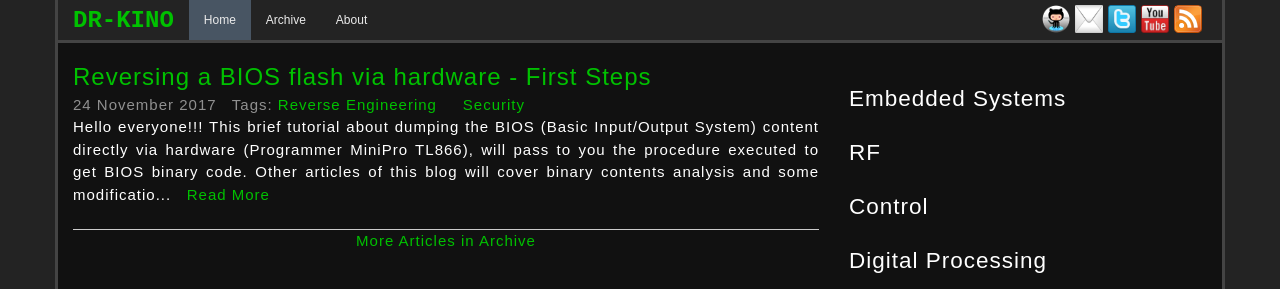
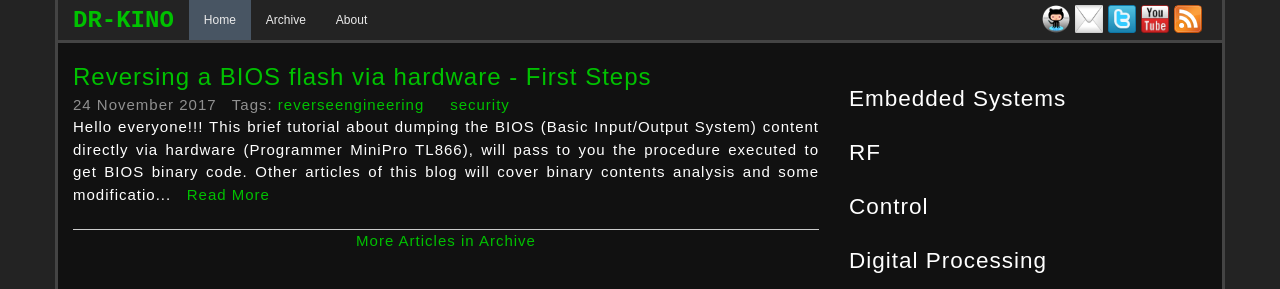
Before and after one commit to dr-kino/dr-kino.github.io, a Jekyll site: the page built from index.html, in a window 1280 px wide and 900 px high. Shown: the top 289 px of the window. Built offline with Jekyll 4.4.1, drawn with Linux system fonts in a browser that asks for light colours; nearby versions of some CDN libraries; comment, search, counter and statistics services are not loaded.

Commit message:
Initial Commit

```diff
--- a/_posts/2017-11-24-reversing-a-bios-flash-via-hardware-first-steps.markdown
+++ b/_posts/2017-11-24-reversing-a-bios-flash-via-hardware-first-steps.markdown
@@ -2,8 +2,8 @@
 layout: article
 title: Reversing a BIOS flash via hardware - First Steps
 tags:
-  - Reverse Engineering
-  - Security
+  - reverseengineering
+  - security
 author:
   name: Rafael Cavalcanti
   url: /profile/rafaelcavalcanti/
--- a/index.html
+++ b/index.html
@@ -25,7 +25,7 @@
     <ul class="briefPosts">
       {% assign numFound = 0 %}
       {% for post in site.posts %}
-        {% if post.tags contains "Embedded Systems" %}
+        {% if post.tags contains "embeddedsystems" %}
           {% assign numFound = numFound | plus: 1 %}
           {% if numFound <= 5 %}
             <li><a href="{{ post.url }}">{{ post.title }}</a></li>
@@ -43,7 +43,7 @@
     <ul class="briefPosts">
       {% assign numFound = 0 %}
       {% for post in site.posts %}
-        {% if post.tags contains "RF" %}
+        {% if post.tags contains "rf" %}
           {% assign numFound = numFound | plus: 1 %}
           {% if numFound <= 5 %}
             <li><a href="{{ post.url }}">{{ post.title }}</a></li>
@@ -61,7 +61,7 @@
     <ul class="briefPosts">
       {% assign numFound = 0 %}
       {% for post in site.posts %}
-        {% if post.tags contains "Control" %}
+        {% if post.tags contains "control" %}
           {% assign numFound = numFound | plus: 1 %}
           {% if numFound <= 5 %}
             <li><a href="{{ post.url }}">{{ post.title }}</a></li>
@@ -79,7 +79,7 @@
     <ul class="briefPosts">
       {% assign numFound = 0 %}
       {% for post in site.posts %}
-        {% if post.tags contains "Digital Processing" %}
+        {% if post.tags contains "digitalprocessing" %}
           {% assign numFound = numFound | plus: 1 %}
           {% if numFound <= 5 %}
             <li><a href="{{ post.url }}">{{ post.title }}</a></li>
@@ -97,7 +97,7 @@
     <ul class="briefPosts">
       {% assign numFound = 0 %}
       {% for post in site.posts %}
-        {% if post.tags contains "Analog Electronics" %}
+        {% if post.tags contains "analogelectronics" %}
           {% assign numFound = numFound | plus: 1 %}
           {% if numFound <= 5 %}
             <li><a href="{{ post.url }}">{{ post.title }}</a></li>
@@ -115,7 +115,7 @@
     <ul class="briefPosts">
       {% assign numFound = 0 %}
       {% for post in site.posts %}
-        {% if post.tags contains "Security" %}
+        {% if post.tags contains "security" %}
           {% assign numFound = numFound | plus: 1 %}
           {% if numFound <= 5 %}
             <li><a href="{{ post.url }}">{{ post.title }}</a></li>
@@ -124,14 +124,14 @@
       {% endfor %}
     </ul>
     <div class="moreArticles">
-      <a href="/tag/security#item15">More Security Articles</a>
+      <a href="/tag/security#item5">More Security Articles</a>
     </div>
 
     <h2>Reverse Engineering</h2>
     <ul class="briefPosts">
       {% assign numFound = 0 %}
       {% for post in site.posts %}
-        {% if post.tags contains "Reverse Engineering" %}
+        {% if post.tags contains "reverseengineering" %}
           {% assign numFound = numFound | plus: 1 %}
           {% if numFound <= 5 %}
             <li><a href="{{ post.url }}">{{ post.title }}</a></li>
```
Also changed, not shown: tag/reverseengineering/index.html (+5 -5 lines), tag/security/index.html (+5 -5 lines).
